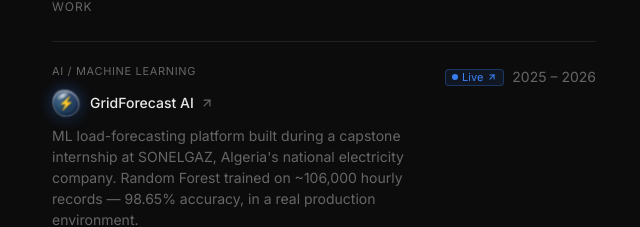
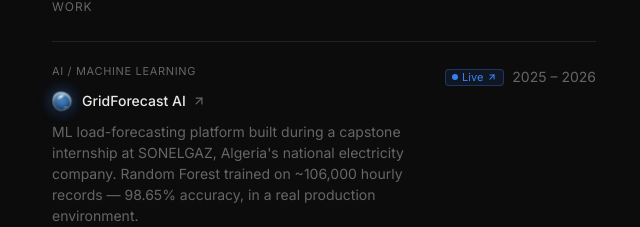
Before and after one commit to louay-ux/personal-portfolio, a React (Vite) app: page / in a window 1280 px wide. Shown: the part 530-757 px from the top of the page, without its empty margins (316-956 px from the left). Built offline with nearby package versions, Linux system fonts and the light colour scheme.

Commit message:
Replace emojis with Pure Abstract Liquid Glass Orbs next to each project

```diff
--- a/src/components/LiquidGlassEmoji.tsx
+++ /dev/null
@@ -1,89 +0,0 @@
-/**
- * @license
- * SPDX-License-Identifier: Apache-2.0
- */
-
-import React from "react";
-
-interface LiquidGlassEmojiProps {
-  emoji: string;
-  glowColor: string;
-  accentGradient: string;
-  accentColor: string;
-  className?: string;
-}
-
-export default function LiquidGlassEmoji({
-  emoji,
-  glowColor,
-  accentGradient,
-  accentColor,
-  className = "",
-}: LiquidGlassEmojiProps) {
-  return (
-    <div
-      className={`relative flex items-center justify-center w-[28px] h-[28px] shrink-0 select-none group/glass ${className}`}
-    >
-      {/* 1. Ambient liquid glow behind the glass */}
-      <div
-        className="absolute inset-0 rounded-full blur-[7px] pointer-events-none transition-all duration-300 group-hover/glass:blur-[9px]"
-        style={{
-          background: glowColor,
-          animation: "liquid-glow-pulse 4s ease-in-out infinite",
-        }}
-      />
-
-      {/* 2. Outer Liquid Glass Shell with morphing organic physics */}
-      <div
-        className="relative w-full h-full flex items-center justify-center backdrop-blur-md overflow-hidden transition-all duration-300 cursor-default"
-        style={{
-          border: "1px solid rgba(255, 255, 255, 0.24)",
-          boxShadow: `inset 0 1.5px 2px 0 rgba(255, 255, 255, 0.5), inset 0 -2px 3px 0 rgba(0, 0, 0, 0.6), inset 0 -0.5px 1.5px 0 ${accentColor}, 0 3px 8px -2px rgba(0, 0, 0, 0.5)`,
-          animation: "liquid-glass-morph 8s ease-in-out infinite",
-          background:
-            "radial-gradient(circle at 35% 25%, rgba(255, 255, 255, 0.22) 0%, rgba(255, 255, 255, 0.06) 45%, rgba(10, 10, 10, 0.65) 100%)",
-        }}
-      >
-        {/* 3. Internal Fluid Liquid Motion Layer */}
-        <div
-          className="absolute -inset-1 pointer-events-none opacity-60 mix-blend-screen"
-          style={{
-            background: accentGradient,
-            animation: "liquid-wave 6s linear infinite",
-          }}
-        />
-
-        {/* 4. Top Curved Specular Glare (Realistic Glass Highlight) */}
-        <div
-          className="absolute top-[2px] left-[3px] w-[14px] h-[7px] rounded-full pointer-events-none opacity-85"
-          style={{
-            background:
-              "radial-gradient(ellipse at center, rgba(255, 255, 255, 0.95) 0%, rgba(255, 255, 255, 0.35) 45%, rgba(255, 255, 255, 0) 75%)",
-            transform: "rotate(-25deg)",
-          }}
-        />
-
-        {/* 5. Periodic Shimmer Sweep */}
-        <div
-          className="absolute inset-0 pointer-events-none opacity-30"
-          style={{
-            background:
-              "linear-gradient(90deg, transparent 0%, rgba(255, 255, 255, 0.7) 50%, transparent 100%)",
-            animation: "liquid-shimmer-sweep 5s cubic-bezier(0.4, 0, 0.2, 1) infinite",
-          }}
-        />
-
-        {/* 6. Centered Floating Emoji */}
-        <span
-          className="relative z-10 text-[13px] leading-none select-none transition-transform duration-300 group-hover/glass:scale-110"
-          style={{
-            animation: "liquid-emoji-float 3.2s ease-in-out infinite",
-            filter: "drop-shadow(0 1px 2px rgba(0, 0, 0, 0.7))",
-          }}
-        >
-          {emoji}
-        </span>
-      </div>
-    </div>
-  );
-}
--- /dev/null
+++ b/src/components/LiquidGlassOrb.tsx
@@ -0,0 +1,95 @@
+/**
+ * @license
+ * SPDX-License-Identifier: Apache-2.0
+ */
+
+import React from "react";
+
+interface LiquidGlassOrbProps {
+  glowColor: string;
+  accentGradient: string;
+  accentColor: string;
+  className?: string;
+}
+
+export default function LiquidGlassOrb({
+  glowColor,
+  accentGradient,
+  accentColor,
+  className = "",
+}: LiquidGlassOrbProps) {
+  return (
+    <div
+      className={`relative flex items-center justify-center w-[20px] h-[20px] shrink-0 select-none group/orb ${className}`}
+    >
+      {/* 1. Ambient fluid glow aura */}
+      <div
+        className="absolute inset-0 rounded-full blur-[6px] pointer-events-none transition-all duration-300 group-hover/orb:blur-[9px] group-hover/orb:opacity-100"
+        style={{
+          background: glowColor,
+          animation: "liquid-orb-glow 4s ease-in-out infinite",
+        }}
+      />
+
+      {/* 2. Outer Liquid Glass Shell with organic fluid morphing */}
+      <div
+        className="relative w-full h-full flex items-center justify-center backdrop-blur-md overflow-hidden transition-all duration-300 cursor-default"
+        style={{
+          border: "1px solid rgba(255, 255, 255, 0.3)",
+          boxShadow: `inset 0 1.5px 2px 0 rgba(255, 255, 255, 0.65), inset 0 -1.5px 2.5px 0 rgba(0, 0, 0, 0.7), inset 0 0 4px 0 ${accentColor}, 0 2px 6px -1px rgba(0, 0, 0, 0.6)`,
+          animation: "liquid-orb-morph 7s ease-in-out infinite",
+          background:
+            "radial-gradient(circle at 35% 30%, rgba(255, 255, 255, 0.25) 0%, rgba(255, 255, 255, 0.08) 45%, rgba(0, 0, 0, 0.6) 100%)",
+        }}
+      >
+        {/* 3. Swirling Fluid Liquid Core */}
+        <div
+          className="absolute -inset-2 pointer-events-none opacity-80 mix-blend-screen"
+          style={{
+            background: accentGradient,
+            animation: "liquid-orb-fluid-spin 5s linear infinite",
+          }}
+        />
+
+        {/* 4. Internal Caustic Refraction Node */}
+        <div
+          className="absolute w-[8px] h-[8px] rounded-full pointer-events-none blur-[1px] opacity-70"
+          style={{
+            background: accentColor,
+            transform: "translate(1px, 1px)",
+          }}
+        />
+
+        {/* 5. Top Curved Specular Glare (Convex Glass Light Arc) */}
+        <div
+          className="absolute top-[1.5px] left-[2.5px] w-[10px] h-[5px] rounded-full pointer-events-none opacity-90"
+          style={{
+            background:
+              "radial-gradient(ellipse at center, rgba(255, 255, 255, 1) 0%, rgba(255, 255, 255, 0.4) 40%, rgba(255, 255, 255, 0) 75%)",
+            transform: "rotate(-28deg)",
+          }}
+        />
+
+        {/* 6. Bottom Rim Light Reflection */}
+        <div
+          className="absolute bottom-[1px] right-[2px] w-[7px] h-[3px] rounded-full pointer-events-none opacity-50"
+          style={{
+            background:
+              "radial-gradient(ellipse at center, rgba(255, 255, 255, 0.7) 0%, rgba(255, 255, 255, 0) 70%)",
+            transform: "rotate(-20deg)",
+          }}
+        />
+
+        {/* 7. Periodic Shimmer Gleam */}
+        <div
+          className="absolute inset-0 pointer-events-none opacity-40"
+          style={{
+            background:
+              "linear-gradient(90deg, transparent 0%, rgba(255, 255, 255, 0.85) 50%, transparent 100%)",
+            animation: "liquid-shimmer-sweep 4.5s cubic-bezier(0.4, 0, 0.2, 1) infinite",
+          }}
+        />
+      </div>
+    </div>
+  );
+}
--- a/src/components/ProjectList.tsx
+++ b/src/components/ProjectList.tsx
@@ -5,7 +5,7 @@
 
 import React from "react";
 import { ArrowUpRight } from "lucide-react";
-import LiquidGlassEmoji from "./LiquidGlassEmoji";
+import LiquidGlassOrb from "./LiquidGlassOrb";
 
 interface ProjectRow {
   name: string;
@@ -14,7 +14,6 @@
   year: string;
   tag?: string;
   url?: string;
-  emoji: string;
   glowColor: string;
   accentGradient: string;
   accentColor: string;
@@ -27,30 +26,27 @@
     description: "ML load-forecasting platform built during a capstone internship at SONELGAZ, Algeria's national electricity company. Random Forest trained on ~106,000 hourly records — 98.65% accuracy, in a real production environment.",
     year: "2025 – 2026",
     url: "https://electricity-forecasting-app.vercel.app/",
-    emoji: "⚡",
     glowColor: "rgba(59, 130, 246, 0.45)",
-    accentGradient: "radial-gradient(circle at 40% 40%, rgba(56, 189, 248, 0.45) 0%, rgba(37, 99, 235, 0.25) 60%, transparent 100%)",
-    accentColor: "rgba(59, 130, 246, 0.45)"
+    accentGradient: "radial-gradient(circle at 40% 40%, rgba(56, 189, 248, 0.55) 0%, rgba(37, 99, 235, 0.35) 60%, transparent 100%)",
+    accentColor: "rgba(59, 130, 246, 0.5)"
   },
   {
     name: "Clinicos",
     category: "HEALTH-TECH",
     description: "Algerian health-tech platform. Role-based clinical dashboard with Gantt-style scheduling, real-time queues, and a trust-scoring system that reduces appointment fraud. Bilingual RTL/LTR.",
     year: "2026",
-    emoji: "🩺",
     glowColor: "rgba(16, 185, 129, 0.45)",
-    accentGradient: "radial-gradient(circle at 40% 40%, rgba(52, 211, 153, 0.45) 0%, rgba(13, 148, 136, 0.25) 60%, transparent 100%)",
-    accentColor: "rgba(16, 185, 129, 0.45)"
+    accentGradient: "radial-gradient(circle at 40% 40%, rgba(52, 211, 153, 0.55) 0%, rgba(13, 148, 136, 0.35) 60%, transparent 100%)",
+    accentColor: "rgba(16, 185, 129, 0.5)"
   },
   {
     name: "Data Warehouse & BI",
     category: "DATA ENGINEERING",
     description: "Self-directed data engineering project. SQL Server warehouse using Medallion architecture (Bronze/Silver/Gold), star-schema modeling, and T-SQL ETL — with Power BI and Tableau dashboards built on top using DAX and LOD expressions.",
     year: "2026",
-    emoji: "📊",
     glowColor: "rgba(139, 92, 246, 0.45)",
-    accentGradient: "radial-gradient(circle at 40% 40%, rgba(167, 139, 250, 0.45) 0%, rgba(124, 58, 237, 0.25) 60%, transparent 100%)",
-    accentColor: "rgba(139, 92, 246, 0.45)"
+    accentGradient: "radial-gradient(circle at 40% 40%, rgba(167, 139, 250, 0.55) 0%, rgba(124, 58, 237, 0.35) 60%, transparent 100%)",
+    accentColor: "rgba(139, 92, 246, 0.5)"
   },
   {
     name: "CosmeticaDZ",
@@ -58,10 +54,9 @@
     description: "Bilingual e-commerce marketplace for the Algerian market. Solo, concept to launch — regional payment flow by Wilaya/Baladia, admin dashboard tracking orders, stock, and margins.",
     year: "2025",
     url: "https://cosmeticadz.netlify.app/",
-    emoji: "✨",
     glowColor: "rgba(244, 63, 94, 0.45)",
-    accentGradient: "radial-gradient(circle at 40% 40%, rgba(251, 113, 133, 0.45) 0%, rgba(219, 39, 119, 0.25) 60%, transparent 100%)",
-    accentColor: "rgba(244, 63, 94, 0.45)"
+    accentGradient: "radial-gradient(circle at 40% 40%, rgba(251, 113, 133, 0.55) 0%, rgba(219, 39, 119, 0.35) 60%, transparent 100%)",
+    accentColor: "rgba(244, 63, 94, 0.5)"
   }
 ];
 
@@ -81,7 +76,7 @@
             key={project.name}
             className="group flex justify-between items-start py-5 border-b border-[#222222] transition-colors duration-200 hover:bg-[#141414] px-3 -mx-3"
           >
-            {/* Left: project category, liquid glass emoji + name, and description */}
+            {/* Left: project category, liquid glass orb + name, and description */}
             <div className="flex flex-col pr-4 flex-1">
               {project.category && (
                 <span className="text-[11px] font-sans text-[#666666] uppercase tracking-[0.06em] mb-1.5 select-none">
@@ -90,9 +85,8 @@
               )}
 
               <div className="flex items-center gap-2.5 my-0.5">
-                {/* Liquid Glass Animated Emoji */}
-                <LiquidGlassEmoji
-                  emoji={project.emoji}
+                {/* Pure Abstract Liquid Glass Orb */}
+                <LiquidGlassOrb
                   glowColor={project.glowColor}
                   accentGradient={project.accentGradient}
                   accentColor={project.accentColor}
```
Also changed, not shown: src/index.css (+16 -25 lines).
